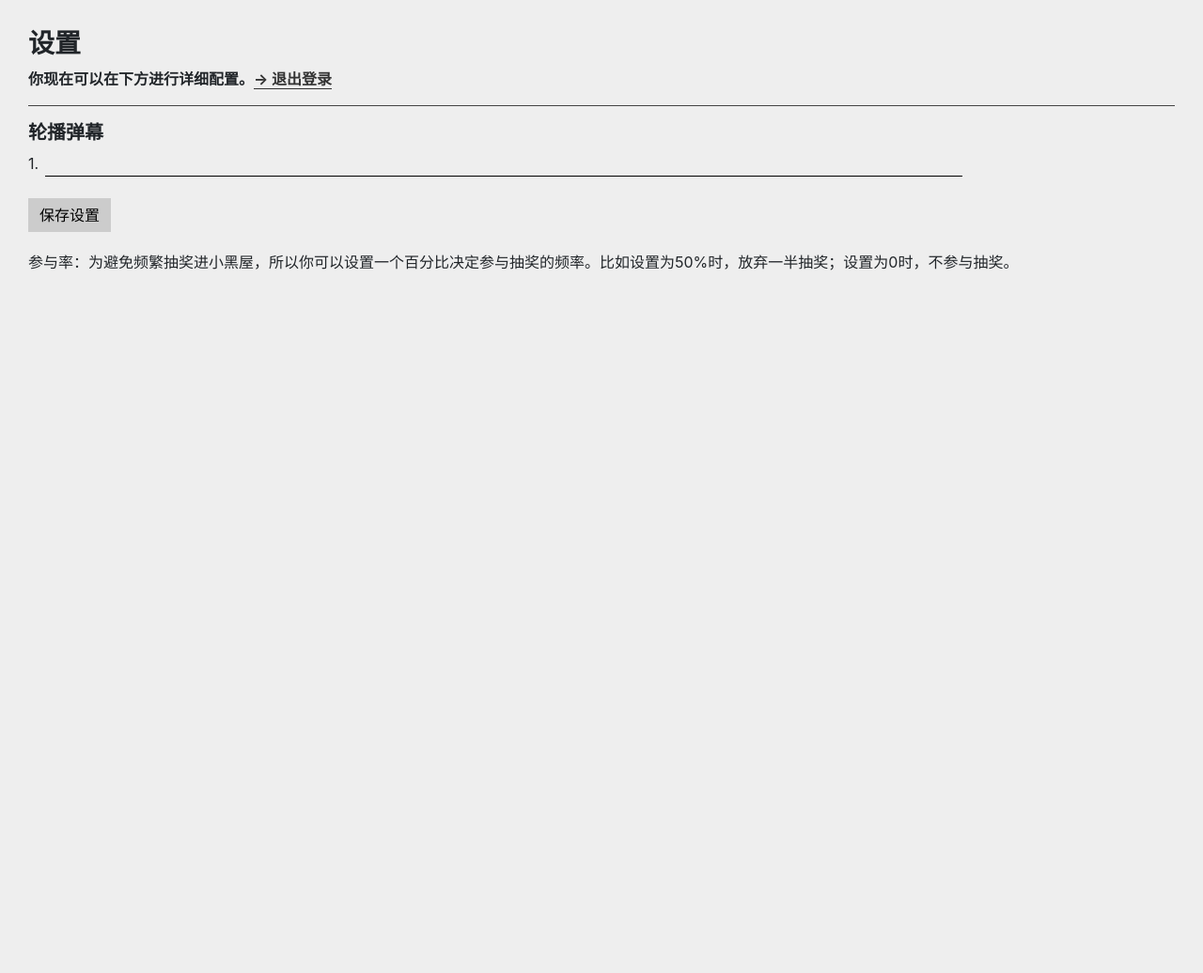
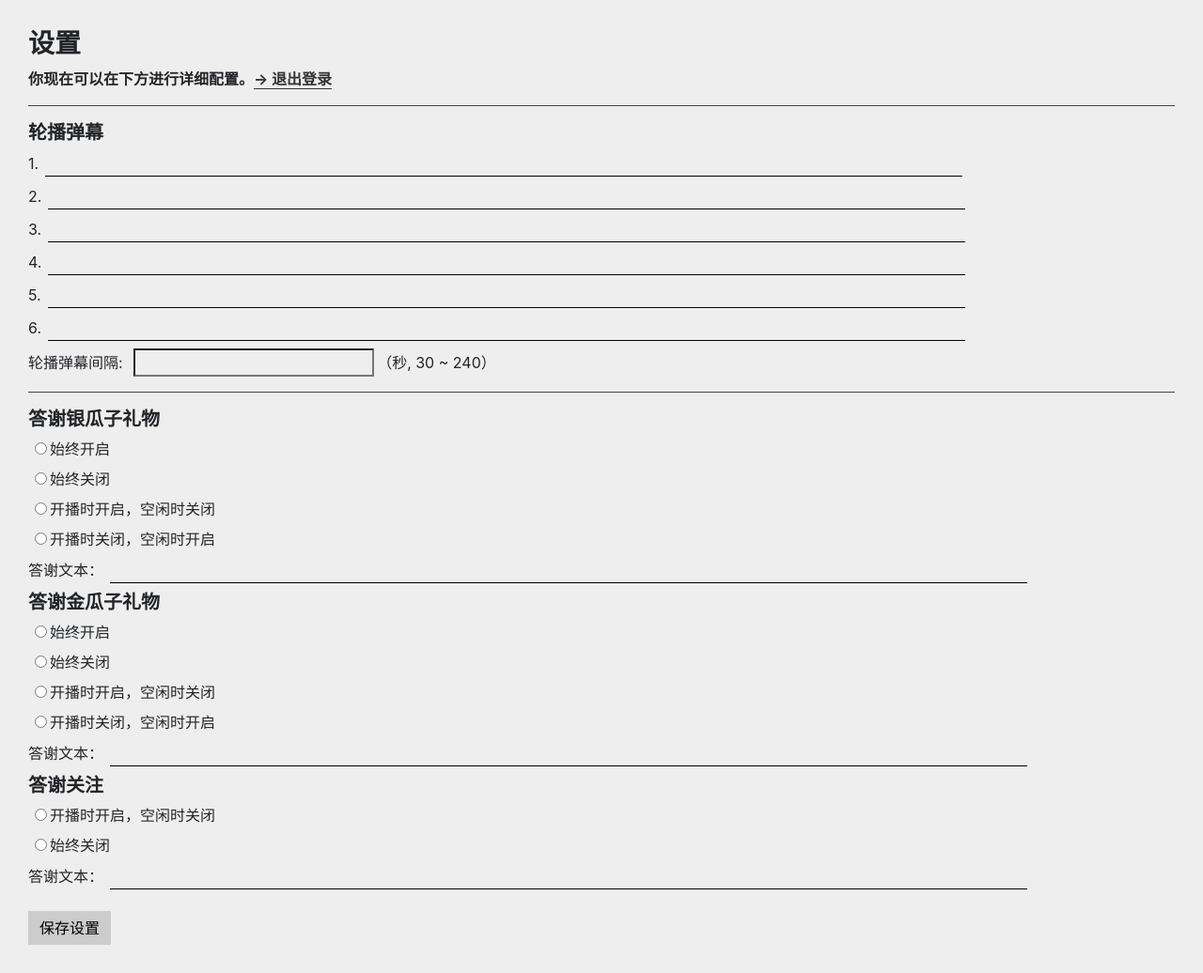
Before and after one commit to cl-ei/stormgift, a Python web app: template website/templates/dxj_settings.html in a window 1280 px wide. Shown: the whole page at 94% size. Before the commit the page ends 288 px from the top, so only its background shows below. Run offline with Jinja, Linux system fonts and the light colour scheme; the template is opened without the code that fills it, so the values that code supplies are empty; some libraries are stand-ins or nearby versions.

Commit message:
update website.

```diff
--- a/website/templates/dxj_settings.html
+++ b/website/templates/dxj_settings.html
@@ -81,17 +81,46 @@
 <a href="/lt">返回宝藏站点主页</a>
 {% else %}
 <h3><strong>设置</strong></h3>
-<p><strong>你现在可以在下方进行详细配置。<a href="/lt/dxj/logout">→ 退出登录</a></strong></p>
+<p><strong>你现在可以在下方进行详细配置。<a class="button center" href="/lt/dxj/logout">→ 退出登录</a></strong></p>
 <hr>
 
 <div>
     <h5><strong>轮播弹幕</strong></h5>
     <label>1.<input type="text" class="input-text carousel-msg"></label>
+    <label>2.<input type="text" class="input-text carousel-msg"></label>
+    <label>3.<input type="text" class="input-text carousel-msg"></label>
+    <label>4.<input type="text" class="input-text carousel-msg"></label>
+    <label>5.<input type="text" class="input-text carousel-msg"></label>
+    <label>6.<input type="text" class="input-text carousel-msg"></label>
+    <label>轮播弹幕间隔: <input type="text" class="input-number" name="carousel-msg-interval">（秒, 30 ~ 240）</label>
+
+    <hr />
+    <form>
+        <h5><strong>答谢银瓜子礼物</strong></h5>
+        <label><input name="thank-silver" type="radio" value="" />始终开启</label>
+        <label><input name="thank-silver" type="radio" value="" />始终关闭</label>
+        <label><input name="thank-silver" type="radio" value="" />开播时开启，空闲时关闭</label>
+        <label><input name="thank-silver" type="radio" value="" />开播时关闭，空闲时开启</label>
+        <label>答谢文本：<input type="text" class="input-text"></label>
+    </form>
+    <form>
+        <h5><strong>答谢金瓜子礼物</strong></h5>
+        <label><input name="thank-gold" type="radio" value="" />始终开启</label>
+        <label><input name="thank-gold" type="radio" value="" />始终关闭</label>
+        <label><input name="thank-gold" type="radio" value="" />开播时开启，空闲时关闭</label>
+        <label><input name="thank-gold" type="radio" value="" />开播时关闭，空闲时开启</label>
+        <label>答谢文本：<input type="text" class="input-text"></label>
+    </form>
+    <form>
+        <h5><strong>答谢关注</strong></h5>
+        <label><input name="thank-gold" type="radio" value="" />开播时开启，空闲时关闭</label>
+        <label><input name="thank-gold" type="radio" value="" />始终关闭</label>
+        <label>答谢文本：<input type="text" class="input-text"></label>
+    </form>
+
     <button class="button center" id="submit-settings">保存设置</button>
+</div>
 
-</div>
-<p style="margin-top: 20px;">参与率：为避免频繁抽奖进小黑屋，所以你可以设置一个百分比决定参与抽奖的频率。比如设置为50%时，放弃一半抽奖；设置为0时，不参与抽奖。<br>
-</p>
 <div id="prompt-modal" class="modal fade" role="dialog" aria-labelledby="myModalLabel" aria-hidden="true">
     <div class="modal-dialog">
         <div class="modal-content">
```
